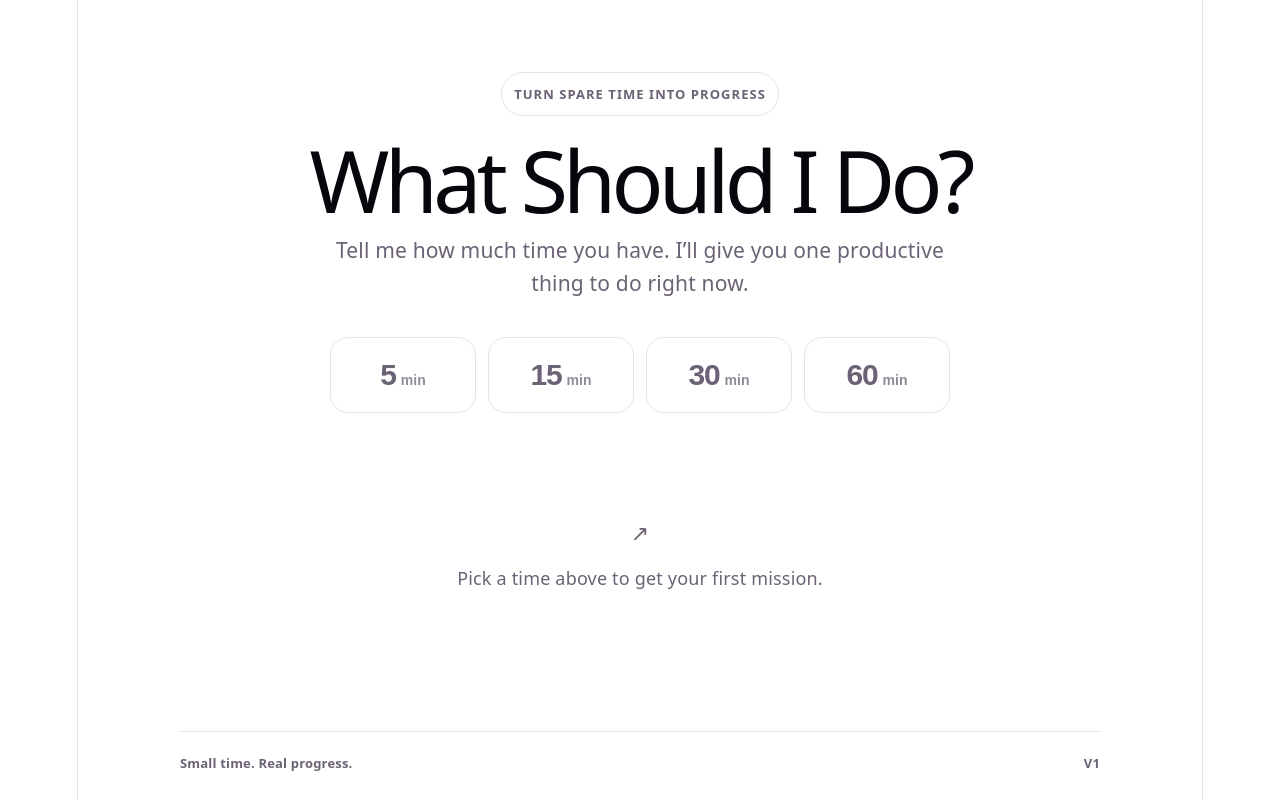
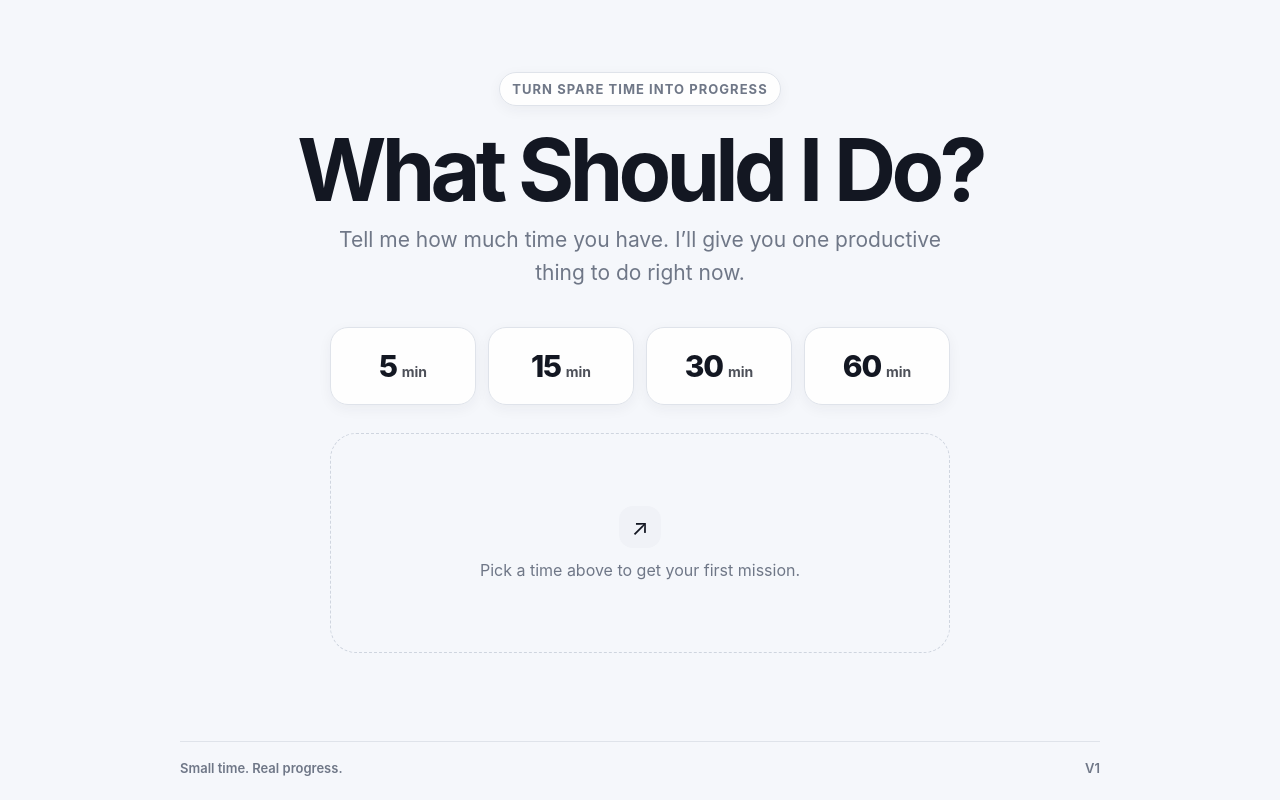
Before and after one commit to Yass29/what-should-i-do, a React (Vite) app: page / in a window 1280 px wide. Built offline with nearby package versions, Linux system fonts and the light colour scheme.

Commit message:
Refresh global theme styles

```diff
--- a/src/index.css
+++ b/src/index.css
@@ -1,111 +1,86 @@
 :root {
-  --text: #6b6375;
-  --text-h: #08060d;
-  --bg: #fff;
-  --border: #e5e4e7;
-  --code-bg: #f4f3ec;
-  --accent: #aa3bff;
-  --accent-bg: rgba(170, 59, 255, 0.1);
-  --accent-border: rgba(170, 59, 255, 0.5);
-  --social-bg: rgba(244, 243, 236, 0.5);
-  --shadow:
-    rgba(0, 0, 0, 0.1) 0 10px 15px -3px, rgba(0, 0, 0, 0.05) 0 4px 6px -2px;
-
-  --sans: system-ui, 'Segoe UI', Roboto, sans-serif;
-  --heading: system-ui, 'Segoe UI', Roboto, sans-serif;
-  --mono: ui-monospace, Consolas, monospace;
-
-  font: 18px/145% var(--sans);
-  letter-spacing: 0.18px;
-  color-scheme: light dark;
-  color: var(--text);
-  background: var(--bg);
+  font-family: Inter, ui-sans-serif, system-ui, -apple-system, BlinkMacSystemFont, "Segoe UI", sans-serif;
+  color: #131722;
+  background: #f5f7fb;
   font-synthesis: none;
   text-rendering: optimizeLegibility;
   -webkit-font-smoothing: antialiased;
   -moz-osx-font-smoothing: grayscale;
 
-  @media (max-width: 1024px) {
-    font-size: 16px;
-  }
+  --bg: #f5f7fb;
+  --surface: rgba(255, 255, 255, 0.88);
+  --surface-strong: #f0f2f7;
+  --text: #131722;
+  --muted: #6f7787;
+  --border: #dfe3ea;
+  --border-strong: #cfd5df;
+  --accent: #6556e8;
+  --accent-text: #5144c9;
+  --accent-soft: #ece9ff;
+  --accent-glow: rgba(101, 86, 232, 0.14);
+  --focus: rgba(101, 86, 232, 0.28);
+  --shadow-sm: 0 4px 14px rgba(31, 38, 53, 0.05);
+  --shadow-md: 0 10px 24px rgba(31, 38, 53, 0.09);
+  --shadow-lg: 0 22px 60px rgba(31, 38, 53, 0.11);
+}
+
+* {
+  box-sizing: border-box;
+}
+
+html {
+  min-width: 320px;
+  min-height: 100%;
+  background:
+    radial-gradient(circle at 50% -15%, rgba(101, 86, 232, 0.12), transparent 32%),
+    var(--bg);
+}
+
+body {
+  margin: 0;
+  min-width: 320px;
+  min-height: 100svh;
+}
+
+button,
+input,
+textarea,
+select {
+  font: inherit;
+}
+
+button {
+  -webkit-tap-highlight-color: transparent;
+}
+
+#root {
+  min-height: 100svh;
 }
 
 @media (prefers-color-scheme: dark) {
   :root {
-    --text: #9ca3af;
-    --text-h: #f3f4f6;
-    --bg: #16171d;
-    --border: #2e303a;
-    --code-bg: #1f2028;
-    --accent: #c084fc;
-    --accent-bg: rgba(192, 132, 252, 0.15);
-    --accent-border: rgba(192, 132, 252, 0.5);
-    --social-bg: rgba(47, 48, 58, 0.5);
-    --shadow:
-      rgba(0, 0, 0, 0.4) 0 10px 15px -3px, rgba(0, 0, 0, 0.25) 0 4px 6px -2px;
+    color: #f4f6fb;
+    background: #101218;
+    --bg: #101218;
+    --surface: rgba(24, 27, 35, 0.88);
+    --surface-strong: #20242e;
+    --text: #f4f6fb;
+    --muted: #a4abba;
+    --border: #2c313d;
+    --border-strong: #3b4250;
+    --accent: #8174ff;
+    --accent-text: #c3bcff;
+    --accent-soft: rgba(129, 116, 255, 0.16);
+    --accent-glow: rgba(129, 116, 255, 0.13);
+    --focus: rgba(129, 116, 255, 0.32);
+    --shadow-sm: 0 4px 14px rgba(0, 0, 0, 0.16);
+    --shadow-md: 0 10px 24px rgba(0, 0, 0, 0.22);
+    --shadow-lg: 0 22px 60px rgba(0, 0, 0, 0.3);
   }
 
-  #social .button-icon {
-    filter: invert(1) brightness(2);
+  html {
+    background:
+      radial-gradient(circle at 50% -15%, rgba(129, 116, 255, 0.14), transparent 32%),
+      var(--bg);
   }
 }
-
-#root {
-  width: 1126px;
-  max-width: 100%;
-  margin: 0 auto;
-  text-align: center;
-  border-inline: 1px solid var(--border);
-  min-height: 100svh;
-  display: flex;
-  flex-direction: column;
-  box-sizing: border-box;
-}
-
-body {
-  margin: 0;
-}
-
-h1,
-h2 {
-  font-family: var(--heading);
-  font-weight: 500;
-  color: var(--text-h);
-}
-
-h1 {
-  font-size: 56px;
-  letter-spacing: -1.68px;
-  margin: 32px 0;
-  @media (max-width: 1024px) {
-    font-size: 36px;
-    margin: 20px 0;
-  }
-}
-h2 {
-  font-size: 24px;
-  line-height: 118%;
-  letter-spacing: -0.24px;
-  margin: 0 0 8px;
-  @media (max-width: 1024px) {
-    font-size: 20px;
-  }
-}
-p {
-  margin: 0;
-}
-
-code,
-.counter {
-  font-family: var(--mono);
-  display: inline-flex;
-  border-radius: 4px;
-  color: var(--text-h);
-}
-
-code {
-  font-size: 15px;
-  line-height: 135%;
-  padding: 4px 8px;
-  background: var(--code-bg);
-}
```
